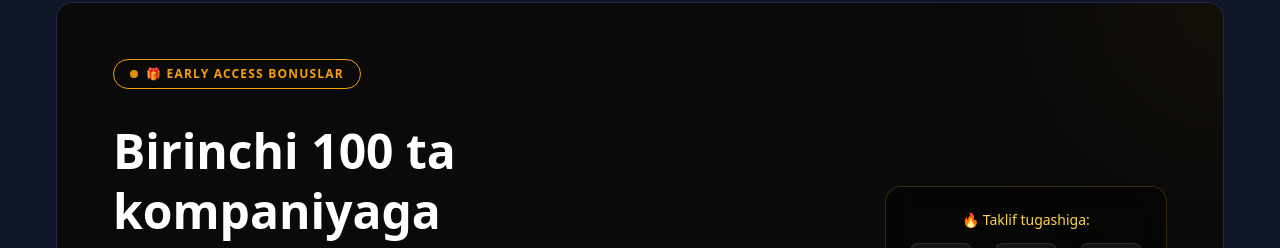
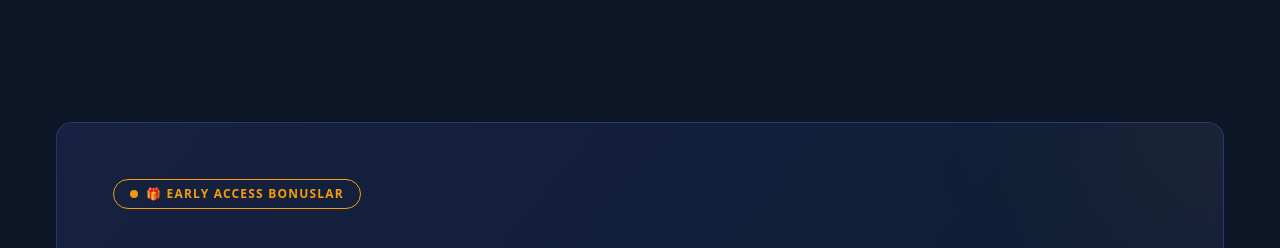
Before and after one commit to abduazim-dev/talentcore, a Next.js app: page / in a window 1280 px wide. Shown: the part 725-973 px from the top of the page. Built offline with nearby package versions, Linux system fonts and the light colour scheme.

Commit message:
feat: finalize EarlyAccess section with countdown timer
- Add mounted state to fix hydration
- Add countdown timer with TimeLeft and TimeUnit types
- Add bonus cards with hover animations
- Add gradient CTA button

```diff
--- a/app/globals.css
+++ b/app/globals.css
@@ -1,5 +1,13 @@
 @import "tailwindcss";
 
+@theme {
+    /* Gradient */
+    --background-image-custom-gradient: linear-gradient(130deg,
+            rgba(99, 102, 241, 0.12) 0%,
+            rgba(59, 130, 246, 0.08) 50%,
+            rgba(139, 92, 246, 0.1) 100%);
+
+    /* Animatsiyalar - v4 da @theme ichida bo'lishi shart */
     @keyframes fadeUp {
         from {
             opacity: 0;
@@ -23,3 +31,8 @@
             transform: translateY(-12px);
         }
     }
+
+    /* Animatsiyalarni klass sifatida ro'yxatdan o'tkazish (ixtiyoriy, lekin qulay) */
+    --animate-fade-up: fadeUp 0.7s ease forwards;
+    --animate-float: float 3s ease-in-out infinite;
+}
--- a/components/landing/EarlyAccess.tsx
+++ b/components/landing/EarlyAccess.tsx
@@ -76,13 +76,13 @@ const EarlyAccess = () => {
     if (!mounted) return null
 
     return (
-        <section className="max-w-[1200px] mx-auto px-4 py-12">
-            <div className="p-6 md:p-14 border rounded-2xl border-[#6366F14D] bg-[#0A0A0A] relative overflow-hidden">
+        <section className="max-w-[1200px] mx-auto px-4 py-42">
+            <div className="p-6 md:p-14 border rounded-2xl border-[#6366F14D] bg-custom-gradient relative overflow-hidden">
                 {/* Background Glow - Dizaynni boyitish uchun */}
                 <div className="absolute top-0 right-0 w-64 h-64 bg-[#F59E0B10] blur-[100px] rounded-full -mr-32 -mt-32"></div>
 
                 {/* Badge */}
-                <div className="px-4 py-1.5 items-center gap-2 inline-flex rounded-full border border-[#F59E0B] animate-[fadeUp_0.7s_ease_forwards]">
+                <div className="px-4 py-1.5 items-center gap-2 inline-flex rounded-full border border-[#F59E0B] animate-fade-up">
                     <span className="w-2 h-2 rounded-full bg-[#F59E0B] animate-pulse"></span>
                     <span className="text-[#F59E0B] text-[10px] md:text-xs font-bold tracking-widest uppercase">🎁 Early Access Bonuslar</span>
                 </div>
--- a/components/landing/Hero.tsx
+++ b/components/landing/Hero.tsx
@@ -5,18 +5,18 @@ const Hero = () => {
     return (
         <section className="px-24 mt-25 flex justify-between items-center">
             <div>
-                <div className="px-[15px] py-[6px] items-center gap-2 inline-flex rounded-full border border-[#3B82F647] animate-[fadeUp_0.7s_ease_forwards] [animation-delay:0.1s]">
+                <div className="px-[15px] py-[6px] items-center gap-2 inline-flex rounded-full border border-[#3B82F647] animate-fade-up [animation-delay:0.1s]">
                     <span className="w-[6px] h-[6px] rounded-full bg-[#3B82F6]"></span>
                     <span className="text-[#93C5FD] text-sm">HR boshqaruvning yangi davri</span>
                 </div>
-                <h1 className="text-[57px] font-extrabold animate-[fadeUp_0.7s_ease_forwards] [animation-delay:0.25s]  leading-[70px] mt-[25px]">Jamoangizni o'stirish,<br />
+                <h1 className="text-[57px] font-extrabold animate-fade-up [animation-delay:0.25s]  leading-[70px] mt-[25px]">Jamoangizni o'stirish,<br />
                     <span className="bg-[linear-gradient(97.07deg,#60A5FA_0%,#818CF8_50%,#A78BFA_100%)] bg-clip-text text-transparent">
                         qog'ozbozlik emas.
                     </span></h1>
-                <p className="w-105 text-[#7A8A9E] leading-7 mt-5 animate-[fadeUp_0.7s_ease_forwards] [animation-delay:0.4s]">TalentCore — xodimlar, maosh, ta'tillar, overtime va yollash
+                <p className="w-105 text-[#7A8A9E] leading-7 mt-5 animate-fade-up [animation-delay:0.4s]">TalentCore — xodimlar, maosh, ta'tillar, overtime va yollash
                     jarayonlarini bir joyda boshqarish uchun zamonaviy HR
                     platformasi. O'zbekiston uchun yaratilgan.</p>
-                <div className="flex gap-[14px] mt-[38px] animate-[fadeUp_0.7s_ease_forwards] [animation-delay:0.55s]">
+                <div className="flex gap-[14px] mt-[38px] animate-fade-up [animation-delay:0.55s]">
                     <button className="px-[30px] py-[17px] cursor-pointer font-bold bg-[linear-gradient(104.23deg,#3B82F6_0%,#6366F1_100%)] rounded-[11px] hover:opacity-80">1 Oy Bepul Boshlash ✦</button>
                     <button className="px-[30px] flex py-[17px] cursor-pointer rounded-[11px]  items-center gap-2 border border-white hover:bg-white/10"><span className="w-8 items-center flex px-2 rounded-full bg-[#3B82F6] h-8"><FaYoutube className="text-5 text-[#EFF6FF]" /></span>Demo Ko'rish</button>
                 </div>
```
Lines whose indentation alone changed are shown as unchanged.
